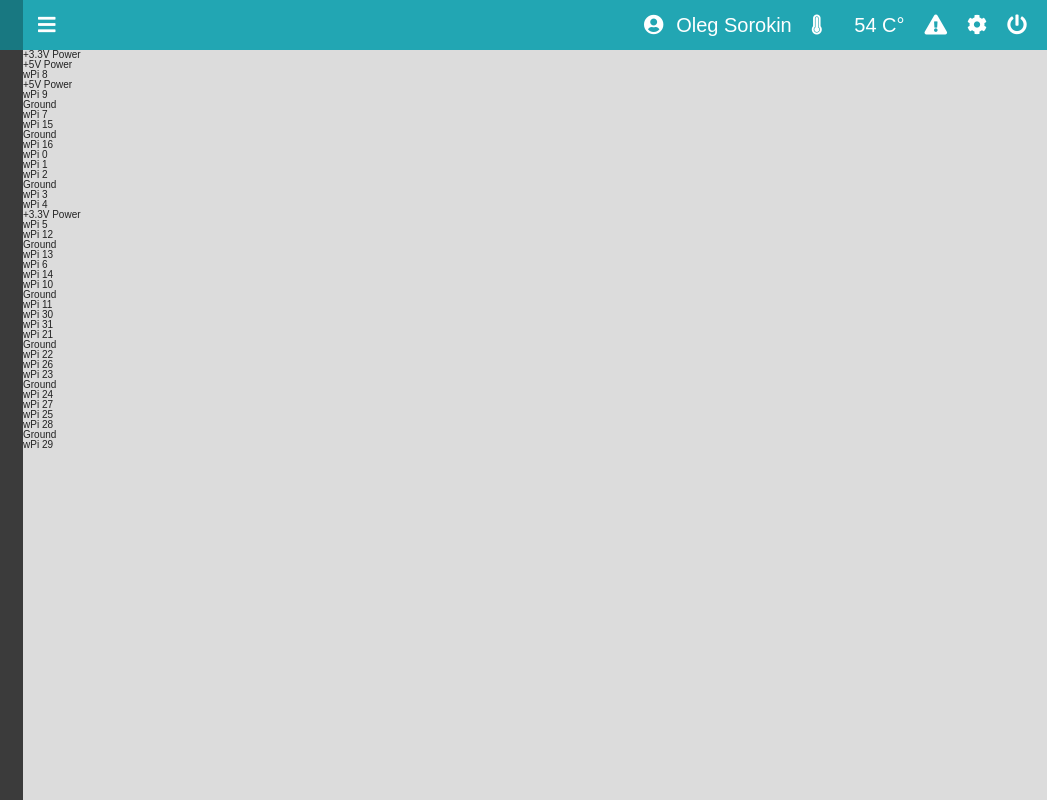
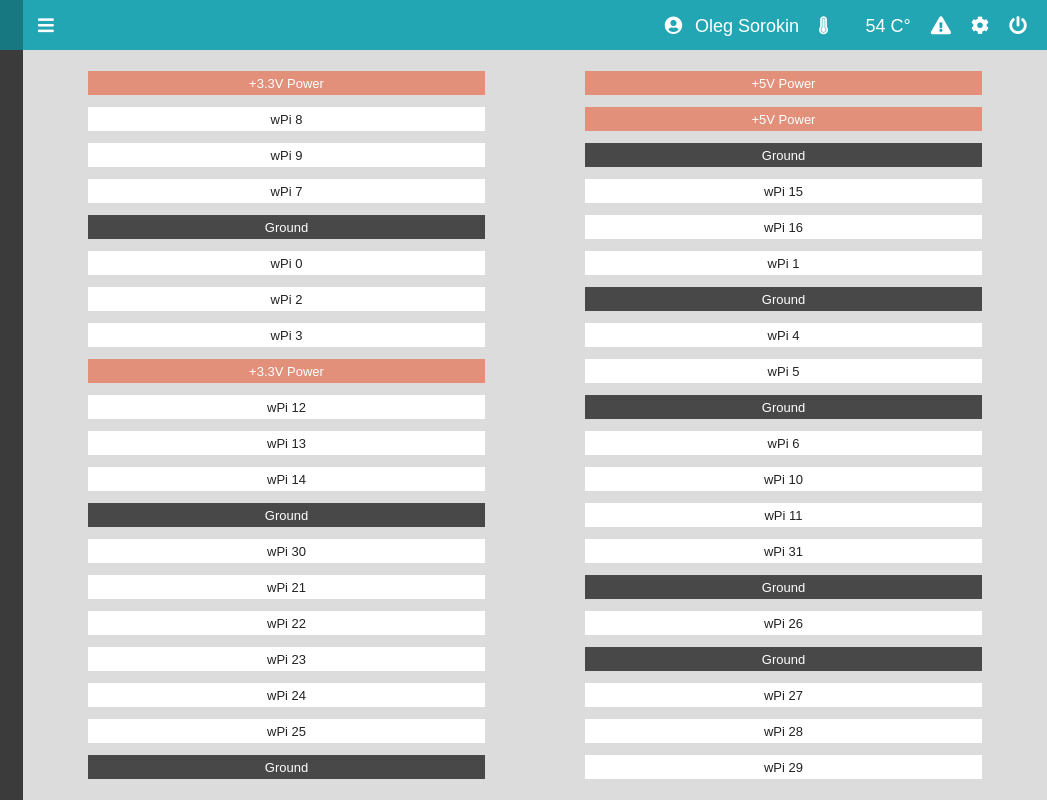
Before and after one commit to VizanArkonin/OrangeTree, a plain HTML site: page static/index.html in a window 1280 px wide. Shown: the full height of the page, 233-1280 px from the left. Drawn offline with Linux system fonts and the light colour scheme; a web font is replaced by a local one.

Commit message:
1. Layout page Pin config

```diff
--- a/static/index.html
+++ b/static/index.html
@@ -88,45 +88,45 @@
         <main class="main-container">
             <div></div>
             <div class="flex-container">
-                <div class="btn pin-container"><span>+3.3V Power</span></div>
-                <div class="btn pin-container"><span>+5V Power</span></div>
+                <div class="btn pin-container pin-power"><span>+3.3V Power</span></div>
+                <div class="btn pin-container pin-power"><span>+5V Power</span></div>
                 <div class="btn pin-container"><span>wPi 8</span></div>
-                <div class="btn pin-container"><span>+5V Power</span></div>
+                <div class="btn pin-container pin-power"><span>+5V Power</span></div>
                 <div class="btn pin-container"><span>wPi 9</span></div>
-                <div class="btn pin-container"><span>Ground</span></div>
+                <div class="btn pin-container pin-gnd"><span>Ground</span></div>
                 <div class="btn pin-container"><span>wPi 7</span></div>
                 <div class="btn pin-container"><span>wPi 15</span></div>
-                <div class="btn pin-container"><span>Ground</span></div>
+                <div class="btn pin-container pin-gnd"><span>Ground</span></div>
                 <div class="btn pin-container"><span>wPi 16</span></div>
                 <div class="btn pin-container"><span>wPi 0</span></div>
                 <div class="btn pin-container"><span>wPi 1</span></div>
                 <div class="btn pin-container"><span>wPi 2</span></div>
-                <div class="btn pin-container"><span>Ground</span></div>
+                <div class="btn pin-container pin-gnd"><span>Ground</span></div>
                 <div class="btn pin-container"><span>wPi 3</span></div>
                 <div class="btn pin-container"><span>wPi 4</span></div>
-                <div class="btn pin-container"><span>+3.3V Power</span></div>
+                <div class="btn pin-container pin-power"><span>+3.3V Power</span></div>
                 <div class="btn pin-container"><span>wPi 5</span></div>
                 <div class="btn pin-container"><span>wPi 12</span></div>
-                <div class="btn pin-container"><span>Ground</span></div>
+                <div class="btn pin-container pin-gnd"><span>Ground</span></div>
                 <div class="btn pin-container"><span>wPi 13</span></div>
                 <div class="btn pin-container"><span>wPi 6</span></div>
                 <div class="btn pin-container"><span>wPi 14</span></div>
                 <div class="btn pin-container"><span>wPi 10</span></div>
-                <div class="btn pin-container"><span>Ground</span></div>
+                <div class="btn pin-container pin-gnd"><span>Ground</span></div>
                 <div class="btn pin-container"><span>wPi 11</span></div>
                 <div class="btn pin-container"><span>wPi 30</span></div>
                 <div class="btn pin-container"><span>wPi 31</span></div>
                 <div class="btn pin-container"><span>wPi 21</span></div>
-                <div class="btn pin-container"><span>Ground</span></div>
+                <div class="btn pin-container pin-gnd"><span>Ground</span></div>
                 <div class="btn pin-container"><span>wPi 22</span></div>
                 <div class="btn pin-container"><span>wPi 26</span></div>
                 <div class="btn pin-container"><span>wPi 23</span></div>
-                <div class="btn pin-container"><span>Ground</span></div>
+                <div class="btn pin-container pin-gnd"><span>Ground</span></div>
                 <div class="btn pin-container"><span>wPi 24</span></div>
                 <div class="btn pin-container"><span>wPi 27</span></div>
                 <div class="btn pin-container"><span>wPi 25</span></div>
                 <div class="btn pin-container"><span>wPi 28</span></div>
-                <div class="btn pin-container"><span>Ground</span></div>
+                <div class="btn pin-container pin-gnd"><span>Ground</span></div>
                 <div class="btn pin-container"><span>wPi 29</span></div>
             </div>
         </main>
--- a/static/scss/_navbar.scss
+++ b/static/scss/_navbar.scss
@@ -96,7 +96,7 @@
 .nav-element {
   & i, span {
     color: $text-light;
-    font-size: 2rem;
+    font-size: 1.8rem;
   }
   & a {
     display: block;
--- a/static/scss/_pin_config.scss
+++ b/static/scss/_pin_config.scss
@@ -1 +1,28 @@
 //Main styles for the page "Pin configuration"
+
+.flex-container {
+  display: flex;
+  flex-wrap: wrap;
+  justify-content: center;
+  align-items: center;
+  margin: 15px;
+  .pin-container {
+    background: $pin-bg-color;
+    display: flex;
+    justify-content: center;
+    align-items: center;
+    flex-basis: 40%;
+    height: 3vh;
+    margin: 5px 5%;
+    font-size: 1.3rem;
+  }
+}
+
+.pin-power {
+  background: $power-color;
+  color: $text-light;
+}
+.pin-gnd {
+  background: $ground-color;
+  color: $text-light;
+}
--- a/static/scss/_sections.scss
+++ b/static/scss/_sections.scss
@@ -6,7 +6,3 @@
   height: 100%;
   margin-top: 50px;
 }
-
-.flex-container {
-
-}
--- /dev/null
+++ b/static/scss/_utilities.scss
@@ -0,0 +1 @@
+//This section contains utilities and hacks for convenient layout and positioning of elements.
--- a/static/scss/_variables.scss
+++ b/static/scss/_variables.scss
@@ -4,7 +4,7 @@ $aside-bg-color-logo: rgba(24, 120, 129, 1);
 $aside-bg-color: rgba(59, 59, 59, 1);
 $aside-bg-color-hover: rgba(48, 48, 48, 1);
 $body-bg-color: rgba(220, 220, 220, 1);
-$text-light: rgba(255, 255, 255, 1);
+$text-light: rgb(255, 255, 255);
 
 // Variables for buttons and links
 $aside-btn-active-color: rgba(140, 193, 201, 1);
@@ -12,5 +12,6 @@ $btn-on-color: rgba(126, 214, 223, 1);
 $btn-off-color: rgba(255, 91, 66, 1);
 
 // Variables for all other elements that are not included in a separate category.
-$ground-color: rgba(72, 72, 72, 1);
-$power-color:rgba(226, 144, 122, 1);
+$ground-color: rgba(72, 72, 72, 1)!important;
+$power-color:rgba(226, 144, 122, 1)!important;
+$pin-bg-color: rgb(255, 255, 255);
--- a/static/scss/main.scss
+++ b/static/scss/main.scss
@@ -6,4 +6,5 @@
 @import "_buttons";
 @import "_navbar";
 @import "_sections";
-@import "pin_config";
+@import "_pin_config";
+@import "_utilities";
```
Also changed, not shown: static/scss/main.css, 1 other file.
